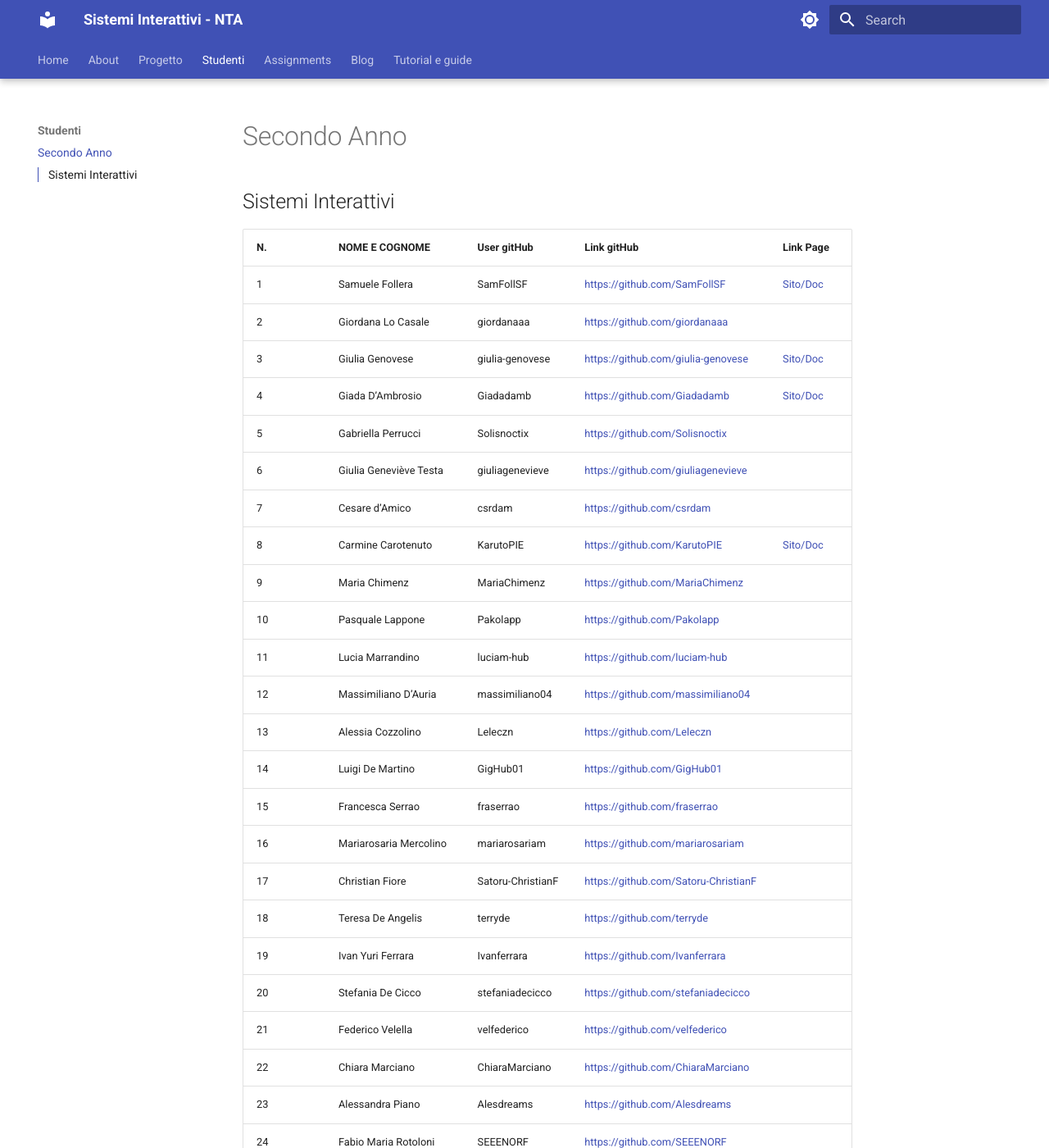
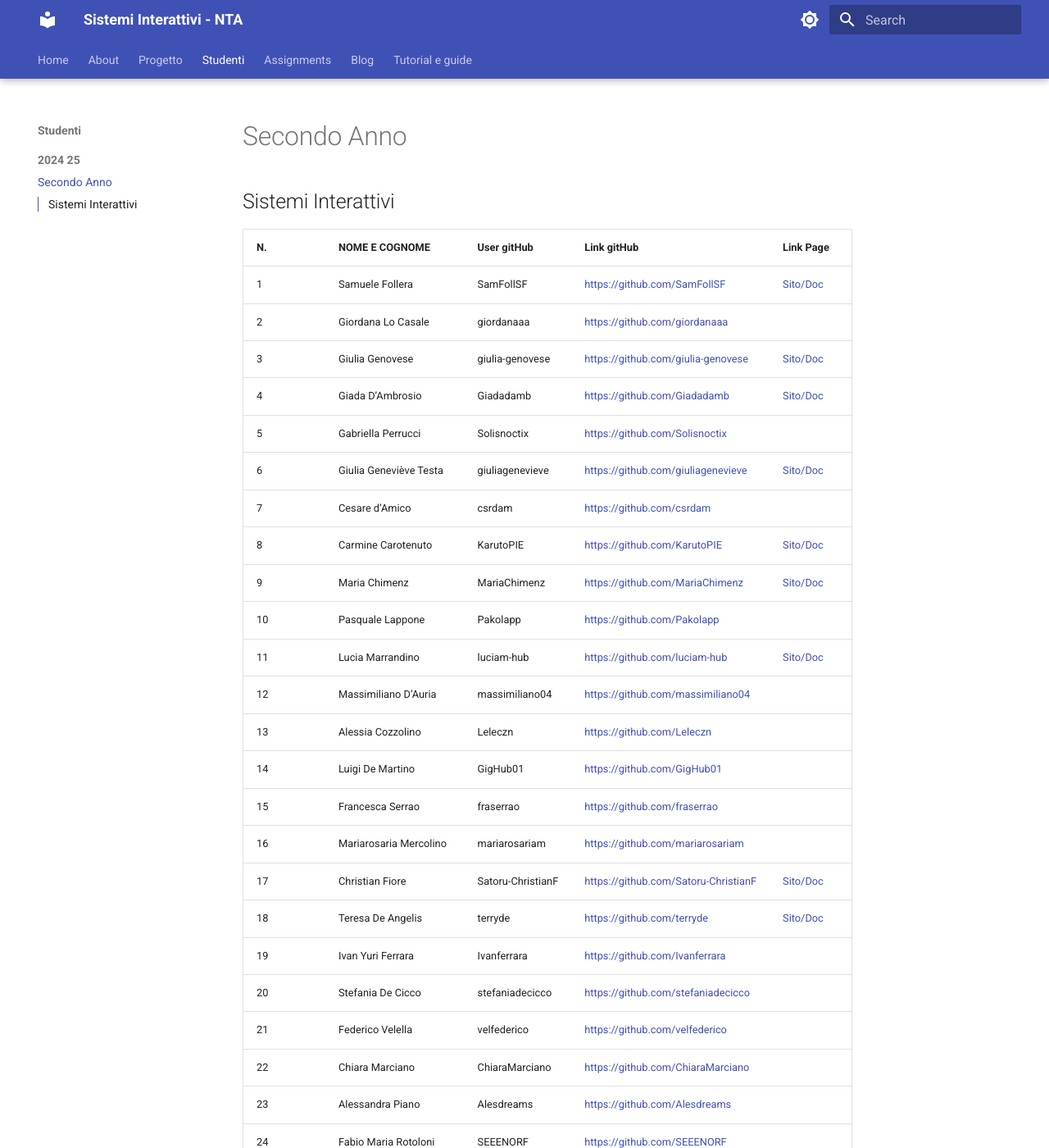
Before and after one commit to ntngrillo/startNTA, an MkDocs documentation site: the page built from docs/Studenti/2024-25/Secondo_Anno.md, in a window 1280 px wide and 1400 px high. Shown: the whole window at 82% size. Built offline with MkDocs 1.6.1 and Material for MkDocs 9.7.7, drawn with Linux system fonts in a browser that asks for light colours.

Commit message:
correzione

```diff
--- a/docs/Studenti/Secondo_Anno.md
+++ b/docs/Studenti/2024-25/Secondo_Anno.md
@@ -7,19 +7,19 @@
 | 3  | Giulia Genovese        | giulia-genovese      | [https://github.com/giulia-genovese](https://github.com/giulia-genovese){:target="_blank"}           | [Sito/Doc](https://giulia-genovese.github.io/imparandomkdocs/) |
 | 4  | Giada D'Ambrosio       | Giadadamb            | [https://github.com/Giadadamb](https://github.com/Giadadamb){:target="_blank"} | [Sito/Doc](https://giadadamb.github.io/nuovoprog/) |
 | 5  | Gabriella Perrucci     | Solisnoctix          | [https://github.com/Solisnoctix](https://github.com/Solisnoctix){:target="_blank"}                   |
-| 6  | Giulia Geneviève Testa | giuliagenevieve      | [https://github.com/giuliagenevieve](https://github.com/giuliagenevieve){:target="_blank"}           |
+| 6  | Giulia Geneviève Testa | giuliagenevieve      | [https://github.com/giuliagenevieve](https://github.com/giuliagenevieve){:target="_blank"}           | [Sito/Doc](https://giuliagenevieve.github.io/nina/) |
 | 7  | Cesare d'Amico         | csrdam               | [https://github.com/csrdam](https://github.com/csrdam){:target="_blank"}                             |
 | 8  | Carmine Carotenuto     | KarutoPIE            | [https://github.com/KarutoPIE](https://github.com/KarutoPIE){:target="_blank"} |[Sito/Doc](https://karutopie.github.io/PastaPatatee_website/)                      |
-| 9  | Maria Chimenz          | MariaChimenz         | [https://github.com/MariaChimenz](https://github.com/MariaChimenz){:target="_blank"}                 |
+| 9  | Maria Chimenz          | MariaChimenz         | [https://github.com/MariaChimenz](https://github.com/MariaChimenz){:target="_blank"}                 | [Sito/Doc](https://mariachimenz.github.io/speranza4/) |
 | 10 | Pasquale Lappone       | Pakolapp             | [https://github.com/Pakolapp](https://github.com/Pakolapp){:target="_blank"}                         |
-| 11 | Lucia Marrandino       | luciam-hub           | [https://github.com/luciam-hub](https://github.com/luciam-hub){:target="_blank"}                   |
+| 11 | Lucia Marrandino       | luciam-hub           | [https://github.com/luciam-hub](https://github.com/luciam-hub){:target="_blank"}                   | [Sito/Doc](https://luciam-hub.github.io/grillo2/about/about/) |
 | 12 | Massimiliano D'Auria   | massimiliano04       | [https://github.com/massimiliano04](https://github.com/massimiliano04){:target="_blank"}             |
 | 13 | Alessia Cozzolino      | Leleczn              | [https://github.com/Leleczn](https://github.com/Leleczn){:target="_blank"}                           |
 | 14 | Luigi De Martino       | GigHub01             | [https://github.com/GigHub01](https://github.com/GigHub01){:target="_blank"}                         |
 | 15 | Francesca Serrao       | fraserrao            | [https://github.com/fraserrao](https://github.com/fraserrao){:target="_blank"}                       |
 | 16 | Mariarosaria Mercolino | mariarosariam        | [https://github.com/mariarosariam](https://github.com/mariarosariam){:target="_blank"}               |
-| 17 | Christian Fiore        | Satoru-ChristianF    | [https://github.com/Satoru-ChristianF](https://github.com/Satoru-ChristianF){:target="_blank"}       |
-| 18 | Teresa De Angelis      | terryde              | [https://github.com/terryde](https://github.com/terryde){:target="_blank"}                           |
+| 17 | Christian Fiore        | Satoru-ChristianF    | [https://github.com/Satoru-ChristianF](https://github.com/Satoru-ChristianF){:target="_blank"}       | [Sito/Doc](https://satoru-christianf.github.io/brogi-e-babogi/) |
+| 18 | Teresa De Angelis      | terryde              | [https://github.com/terryde](https://github.com/terryde){:target="_blank"}                           | [Sito/Doc](https://terryde.github.io/terrydenew/) |
 | 19 | Ivan Yuri Ferrara      | Ivanferrara          | [https://github.com/Ivanferrara](https://github.com/Ivanferrara){:target="_blank"}                   |
 | 20 | Stefania De Cicco      | stefaniadecicco      | [https://github.com/stefaniadecicco](https://github.com/stefaniadecicco){:target="_blank"}           |
 | 21 | Federico Velella       | velfederico          | [https://github.com/velfederico](https://github.com/velfederico){:target="_blank"}                   |
--- a/mkdocs.yml
+++ b/mkdocs.yml
@@ -12,7 +12,7 @@ theme:
     - scheme: default
       toggle:
         icon: material/brightness-7
-        name: Switch to dark mode
+        name: Passa al lato Oscuro
 
     # Palette toggle for dark mode
     - scheme: slate
@@ -20,6 +20,7 @@ theme:
         icon: material/brightness-4
         name: Switch to light mode
   features:
+    - navigation.instant.preview
     - header.autohide
     - navigation.instant
     - navigation.instant.progress
```
